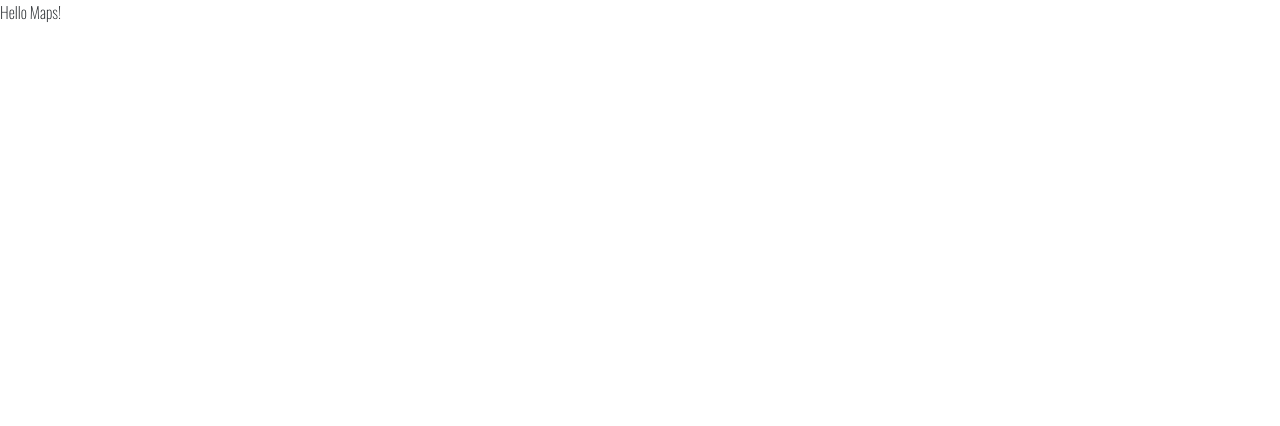
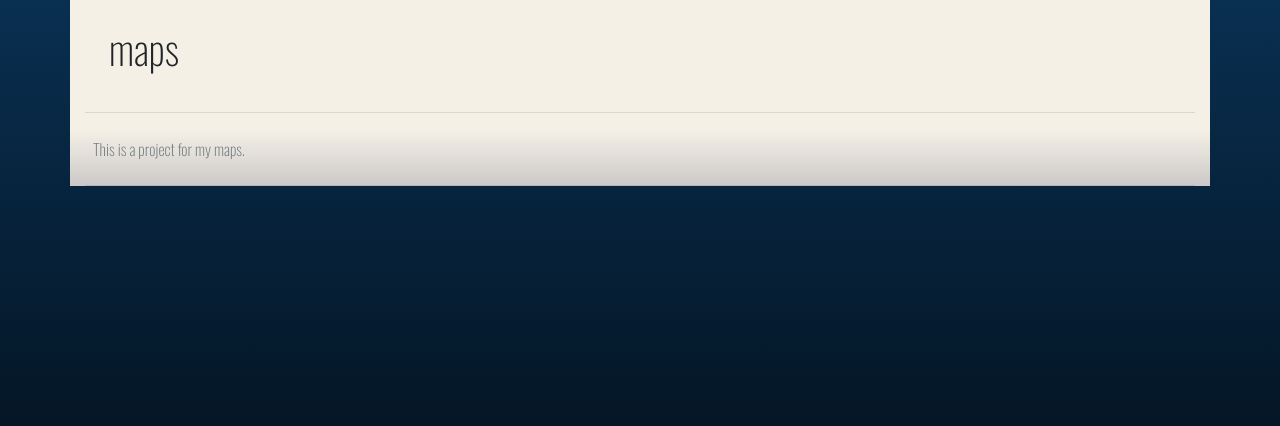
Before and after one commit to n8blake/Maps, a PHP site: page / in a window 1280 px wide. Before the commit the part shown is almost empty. Shown: the top 426 px of the page. Run offline with PHP 8.4, Linux system fonts and the light colour scheme.

Commit message:
add initial styles

```diff
--- a/index.php
+++ b/index.php
@@ -15,10 +15,18 @@
 	<script src="https://cdnjs.cloudflare.com/ajax/libs/angular.js/1.8.2/angular.min.js"></script>
 </head>
 <body>
-	<?php
+	<div class="container bg-cream" id="main-container">
 
-	echo "Hello Maps!";
+		<h1 class="p-4" style="font-weight: lighter;">maps</h1>
 
-	?>
+		<hr>
+		<p class="text-muted p-2">
+			This is a project for my maps.
+		</p>
+		<hr>
+
+
+	</div>
+
 </body>
 </html>
--- a/styles.css
+++ b/styles.css
@@ -1,4 +1,23 @@
 body {
 	font-family: 'Oswald', 'Helvetica', sans-serif;
 	font-weight: lighter;
+	background-color: #000;
+	background-image: linear-gradient(rgba(30,70,110,0.5), rgba(2,30,50,0));
+	background: -webkit-gradient(linear, left top, left bottom, color-stop(100%,#092F51), color-stop(0%,#000)); /* Chrome,Safari4+ */
+	background: -webkit-linear-gradient(top,  #092F51 0%,#000 100%); /* Chrome10+,Safari5.1+ */
+	background-repeat: no-repeat;
+	background-attachment: fixed;
 }
+
+.bg-cream {
+	background-color: #F4F0E6;
+	background-image: linear-gradient(rgba(244,240,230,1) 0%, rgba(204,200,200,1) 100%);
+	background: -webkit-linear-gradient(top,  rgba(244,240,230,1) 0%, rgba(244,240,230,1) 70%, rgba(204,200,200,1) 100%);
+}
+
+#background-bar {
+	position: absolute;
+	width: 100%;
+	height: 50%;
+	bottom: 0px;
+}
```
